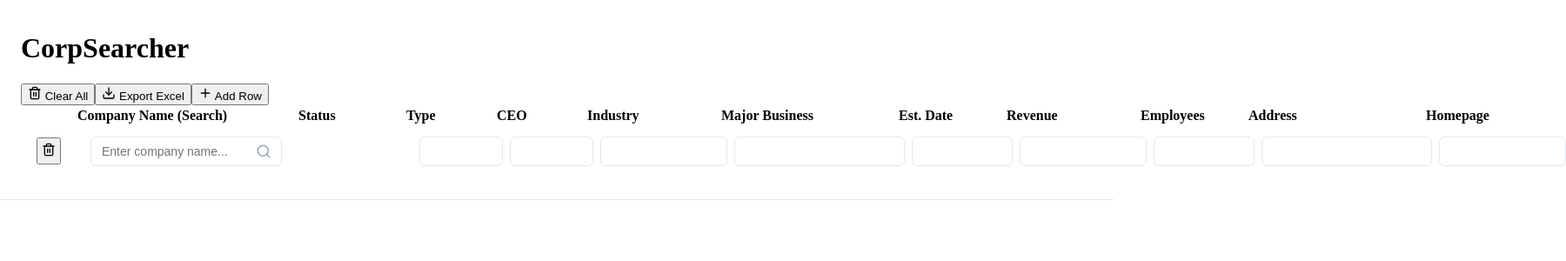
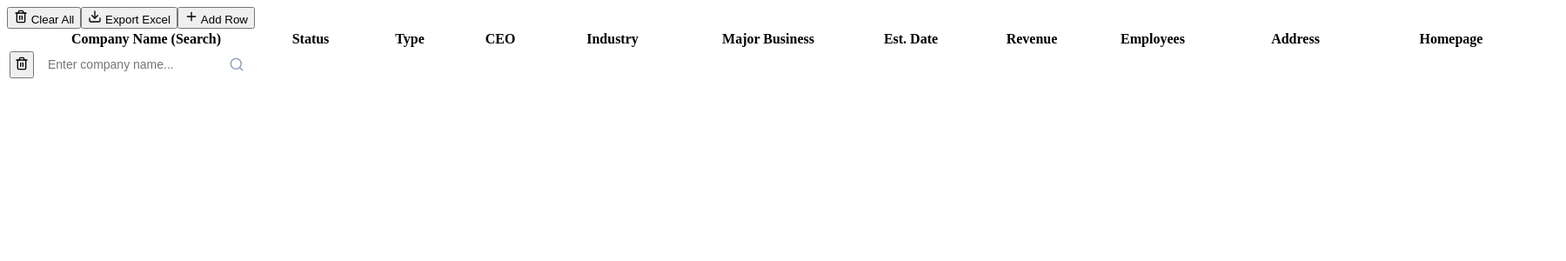
Before and after one commit to knoxxr/CorpSearcher, a Next.js app: page / in a window 1280 px wide. Shown: the top 300 px of the page at 87% size, 1800 px wide, since content can reach past the window. Built offline with nearby package versions, Linux system fonts and the light colour scheme.

Commit message:
feat: Implement initial CorpSearcher application with company data management, search, and Excel export.

```diff
--- a/src/app/components/CompanyTable.tsx
+++ b/src/app/components/CompanyTable.tsx
@@ -13,8 +13,8 @@ interface Props {
 
 export default function CompanyTable({ companies, onUpdate, onRemove, onSearch, onResolve }: Props) {
     return (
-        <div className="table-container">
-            <table className="company-table">
+        <div className="table-container flex-1 overflow-auto relative">
+            <table className="company-table w-full border-collapse text-sm">
                 <thead>
                     <tr>
                         <th style={{ width: '50px' }}></th>
--- a/src/app/globals.css
+++ b/src/app/globals.css
@@ -15,24 +15,6 @@
 
   --danger: #ef4444;
   --danger-hover: #dc2626;
-
-  --border: #e2e8f0;
-  --shadow-sm: 0 1px 2px 0 rgb(0 0 0 / 0.05);
-  --shadow-md: 0 4px 6px -1px rgb(0 0 0 / 0.1), 0 2px 4px -2px rgb(0 0 0 / 0.1);
-  --shadow-lg: 0 10px 15px -3px rgb(0 0 0 / 0.1), 0 4px 6px -4px rgb(0 0 0 / 0.1);
-
-  --radius-sm: 0.375rem;
-  font-weight: 600;
-  text-align: left;
-  padding: 1rem;
-  border-bottom: 1px solid var(--border);
-  white-space: nowrap;
-}
-
-.company-table td {
-  padding: 0.75rem 1rem;
-  border-bottom: 1px solid var(--border);
-  vertical-align: middle;
 }
 
 .company-table tr:last-child td {
--- a/src/app/page.tsx
+++ b/src/app/page.tsx
@@ -193,10 +193,9 @@ export default function Home() {
   };
 
   return (
-    <main className="container">
-      <div className="header">
-        <h1 className="title">CorpSearcher</h1>
-        <div className="actions">
+    <main className="flex flex-col h-screen w-screen bg-white">
+      <div className="header p-4 border-b border-gray-200 flex justify-end items-center gap-2 shrink-0">
+        <div className="actions flex gap-2">
           <button className="btn btn-secondary" onClick={clearAll}>
             <Trash2 size={16} /> Clear All
           </button>
```
